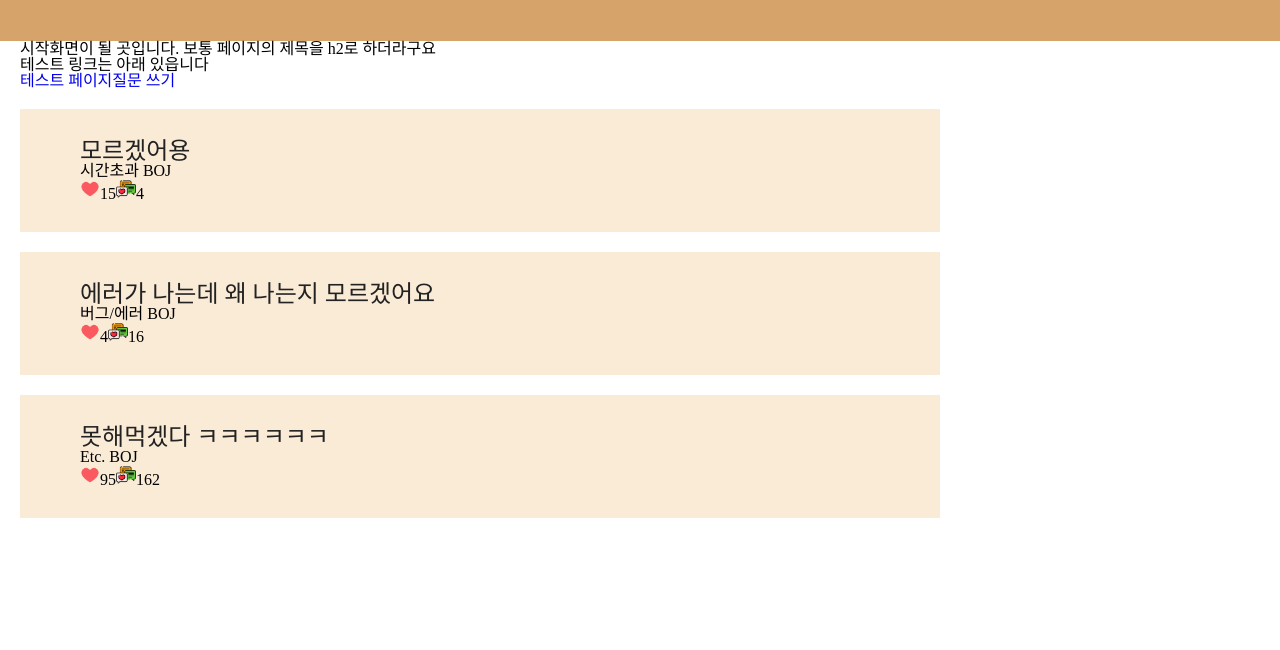
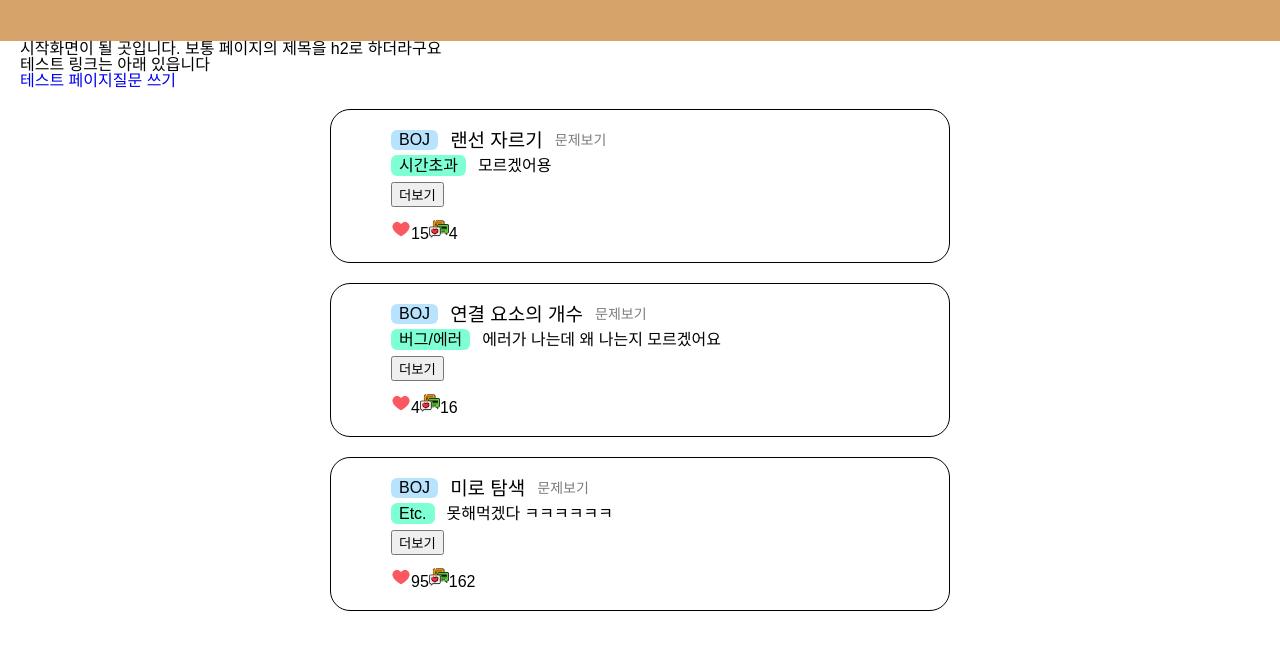
Before and after one commit to nocturne9no1/pjt_temp, a React (Create React App) app in the folder source/front-end/: page / in a window 1280 px wide. Shown: the top 650 px of the page. Built offline with nearby package versions, Linux system fonts and the light colour scheme.

Commit message:
Add: modified main

```diff
--- a/source/front-end/src/Screen/Home.tsx
+++ b/source/front-end/src/Screen/Home.tsx
@@ -1,29 +1,110 @@
-import React from "react";
+import React, { useState, useRef, useEffect } from "react";
 import { Link } from "react-router-dom";
 import "../scss/Home.scss";
 
 const Home: React.FunctionComponent = (): JSX.Element => {
   const QuestionListSamples = [
     {
+      problem: {
+        name: "랜선 자르기",
+        num: "1654",
+        platform: "BOJ",
+      },
       title: "모르겠어용",
       type: "시간초과",
-      platform: "BOJ",
       like: 15,
       reply: 4,
+      detail: {
+        text: '분명히 맞는데 왜 시간초과나 아 ㅋㅋㅋㅋ',
+        code: `
+        def solution(numbers, target):
+        answer = 0
+
+        def dfs(idx, now_value, log):
+            nonlocal answer
+            if idx == len(numbers) - 1:
+                if now_value == target:
+                    answer += 1
+                return
+            dfs(idx + 1, now_value + numbers[idx + 1], log + '+')
+            dfs(idx + 1, now_value - numbers[idx + 1], log + '-')
+
+        dfs(0, numbers[0], '')
+        dfs(0, -numbers[0], '')
+        return answer
+
+
+        print(solution([1, 1, 1, 1, 1], 3))
+        `
+      }
     },
     {
+      problem: {
+        name: "연결 요소의 개수",
+        num: "11724",
+        platform: "BOJ",
+      },
       title: "에러가 나는데 왜 나는지 모르겠어요",
       type: "버그/에러",
-      platform: "BOJ",
       like: 4,
       reply: 16,
+      detail: {
+        text: '분명히 맞는데 왜 시간초과나 아 ㅋㅋㅋㅋ',
+        code: `
+        def solution(numbers, target):
+        answer = 0
+
+        def dfs(idx, now_value, log):
+            nonlocal answer
+            if idx == len(numbers) - 1:
+                if now_value == target:
+                    answer += 1
+                return
+            dfs(idx + 1, now_value + numbers[idx + 1], log + '+')
+            dfs(idx + 1, now_value - numbers[idx + 1], log + '-')
+
+        dfs(0, numbers[0], '')
+        dfs(0, -numbers[0], '')
+        return answer
+
+
+        print(solution([1, 1, 1, 1, 1], 3))
+        `
+      }
     },
     {
+      problem: {
+        name: "미로 탐색",
+        num: "2178",
+        platform: "BOJ",
+      },
       title: "못해먹겠다 ㅋㅋㅋㅋㅋㅋ",
       type: "Etc.",
-      platform: "BOJ",
       like: 95,
       reply: 162,
+      detail: {
+        text: '분명히 맞는데 왜 시간초과나 아 ㅋㅋㅋㅋ',
+        code: `
+        def solution(numbers, target):
+        answer = 0
+
+        def dfs(idx, now_value, log):
+            nonlocal answer
+            if idx == len(numbers) - 1:
+                if now_value == target:
+                    answer += 1
+                return
+            dfs(idx + 1, now_value + numbers[idx + 1], log + '+')
+            dfs(idx + 1, now_value - numbers[idx + 1], log + '-')
+
+        dfs(0, numbers[0], '')
+        dfs(0, -numbers[0], '')
+        return answer
+
+
+        print(solution([1, 1, 1, 1, 1], 3))
+        `
+      }
     },
   ];
   return (
@@ -33,8 +114,8 @@ const Home: React.FunctionComponent = (): JSX.Element => {
       <Link to="/test">테스트 페이지</Link>
       <Link to="/question">질문 쓰기</Link>
       <ul className="question_card_list">
-        {QuestionListSamples.map((sample) => {
-          return <QuestionCard sample={sample} />;
+        {QuestionListSamples.map((sample, idx) => {
+          return <QuestionCard sample={sample} key={idx}/>;
         })}
       </ul>
     </main>
@@ -42,11 +123,19 @@ const Home: React.FunctionComponent = (): JSX.Element => {
 };
 
 interface QuestionCardProps {
-  title: string;
-  type: string;
-  platform: string;
-  like: number;
-  reply: number;
+  problem: {
+    name: string,
+    num: string,
+    platform: string
+  }
+  title: string,
+  type: string,
+  like: number,
+  reply: number,
+  detail: {
+    text: string,
+    code: string
+  }
 }
 
 const QuestionCard = ({
@@ -54,20 +143,51 @@ const QuestionCard = ({
 }: {
   sample: QuestionCardProps;
 }): JSX.Element => {
-  const { title, type, platform, like, reply } = sample;
+  const { problem, title, type, like, reply, detail } = sample;
+  const [isOpen, setIsOpen] = useState<boolean>(false);
+  const [height, setHeight] = useState<number>(0);
+  const code = useRef<any>();
+  const text = useRef<any>();
+
+
+  const _handleBtn: Function = (): void => {
+    setIsOpen(!isOpen);
+  }
+
+  useEffect(() => {
+    if (isOpen) {
+      setHeight(code.current.clientHeight + text.current.clientHeight);
+    } else {
+      setHeight(0);
+    }
+  }, [isOpen])
   return (
     <li className="question_card_wrap">
-      <div>
-        <Link to="/question-detail">
-          <h3 className="question_card_title">{title}</h3>
-        </Link>
-        <div className="tag_wrap">
-          {type} {platform}
+      <div className="card-header">
+        <p className="problem-info">
+          <span className="tag platform">{problem.platform}</span>
+          <span className="title">{problem.name}</span>
+          <a href={`https://www.acmicpc.net/problem/${problem.num}`} target="_blank" rel="noopener noreferrer" className="problem-link">문제보기</a>
+        </p>
+        <div className="title-wrap">
+          <span className="problem-species tag">{type}</span>
+          <strong className="question_card_title">{title}</strong>
         </div>
-        <div className="card_bottom">
-          <span className="like">{like}</span>
-          <span className="reply">{reply}</span>
+        <button onClick={() => _handleBtn()}>더보기</button>
+      </div>
+      <div className={`detail-area ${isOpen ? "open" : ""}`} style={{height: height}}>
+        <div className="code" ref={code}>
+          <pre>
+            {detail.code}
+          </pre>
         </div>
+        <p className="text" ref={text}>
+          {detail.text}
+        </p>
+      </div>
+      <div className="card_bottom">
+        <span className="like">{like}</span>
+        <span className="reply">{reply}</span>
       </div>
     </li>
   );
--- a/source/front-end/src/scss/Home.scss
+++ b/source/front-end/src/scss/Home.scss
@@ -1,16 +1,55 @@
 @import "variables.scss";
 
 .question_card_list {
+  width: 50%;
+  margin: 0 auto;
+  .tag {
+    padding: 2px 8px;
+    background-color: aquamarine;
+    border-radius: 6px;
+  }
   .question_card_wrap {
     margin-top: 20px;
-    width: 800px;
-    padding: 30px 60px;
-    background-color: antiquewhite;
-    .question_card_title {
-      font-size: $font_base + 10px;
-      color: #222;
-      text-decoration: none;
+    padding: 20px 60px;
+    border: 1px solid #000000;
+    border-radius: 20px;
+    .card-header {
+      // border-bottom: 1px #000000 solid;
+      padding-bottom: 12px;
     }
+    .problem-info {
+      display: flex;
+      align-items: center;
+      margin-bottom: 8px;
+      .platform {
+        background-color: #b8e3ff;
+        margin-right: 12px;
+      }
+      .title {
+        font-size: $font-base + 5px;
+        margin-right: 12px;
+      }
+      .problem-link {
+        color: #7c7c7c;
+        font-size: $font-base;
+      }
+    }
+    .title-wrap {
+      margin-bottom: 8px;
+      .problem-species {
+        margin-right: 12px;
+      }
+    }
+    .detail-area {
+      height: 0;
+      transition: all 0.2s;
+      overflow-y: hidden;
+    }
+    .open {
+      margin-bottom: 20px;
+    }
+
+
     @mixin ico_render($ico_name) {
       content: "";
       width: 20px;
@@ -18,12 +57,6 @@
       display: inline-block;
       background: url("../../public/assets/ico/#{$ico_name}.png") center/20px;
     }
-    // .like::before {
-    //   @include ico_render("heart");
-    // }
-    // .reply::before {
-    //   @include ico_render("comment");
-    // }
     $ico_list: "like", "reply";
     @each $ico in $ico_list {
       .#{$ico}::before {
--- a/source/front-end/src/scss/_components.scss
+++ b/source/front-end/src/scss/_components.scss
@@ -2,6 +2,8 @@
 
 .container {
   position: relative;
+  width: 100%;
+  font-family: $font-KR;
   .container_inner {
     @include max_width_st;
   }
--- /dev/null
+++ b/source/front-end/src/scss/_font.scss
@@ -0,0 +1,2 @@
+@import url('//fonts.googleapis.com/css2?family=Roboto:wght@400;700&display=swap');
+@import url('//fonts.googleapis.com/css2?family=Noto+Sans+KR:wght@400;700&display=swap');
--- a/source/front-end/src/scss/_variables.scss
+++ b/source/front-end/src/scss/_variables.scss
@@ -1,5 +1,7 @@
 // font
 $font_base: 14px;
+$font-EN: 'Roboto', sans-serif;
+$font-KR: 'Noto Sans KR', sans-serif;
 
 // color
 $bg_color01: #d6a46b;
@@ -8,12 +10,15 @@ $max_width: 1240px;
 
 @mixin max_width_st {
   margin: {
-    left: auto;
-    right: auto;
+    margin: 0 auto;
   }
   padding: {
     left: 20px;
     right: 20px;
   }
-  width: $max_width;
+  max-width: $max_width;
 }
+
+@mixin tag {
+  padding: 6px;
+}
```
Also changed, not shown: 1 other file (tests, documents, lock files or other folders).
